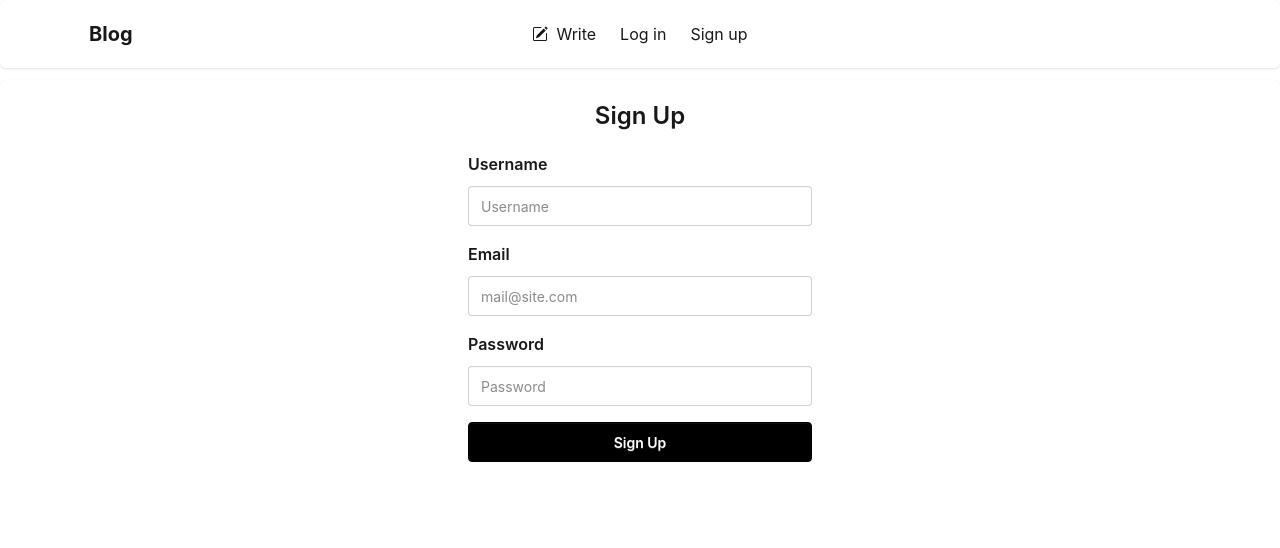
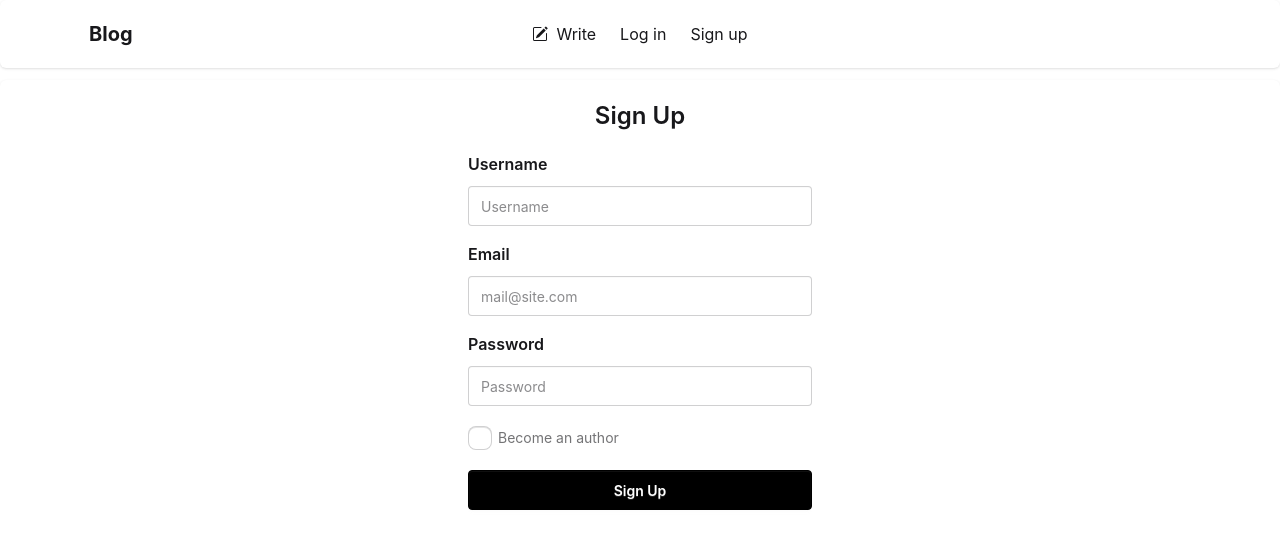
Before and after one commit to hungit-dev/blog-api, a React app in the folder frontend/: page /signup in a window 1280 px wide. Shown: the top 548 px of the page. Built offline with nearby package versions, Linux system fonts and the light colour scheme; the HTML template or start-up script is replaced by a standard one.

Commit message:
add become an author checkbox to the sign up form

```diff
--- a/frontend/src/components/SignUpPage.jsx
+++ b/frontend/src/components/SignUpPage.jsx
@@ -79,6 +79,11 @@ export default function SignUpPage() {
               At least one uppercase letter
             </p>
           </fieldset>
+          {/* Become an author checkbox */}
+          <label className="label pt-4 pb-2 text-sm">
+            <input type="checkbox" className="checkbox" />
+            Become an author
+          </label>
           <button className="btn bg-black text-white border-black mt-3 w-full hover:bg-[#333333]">
             Sign Up
           </button>
```
